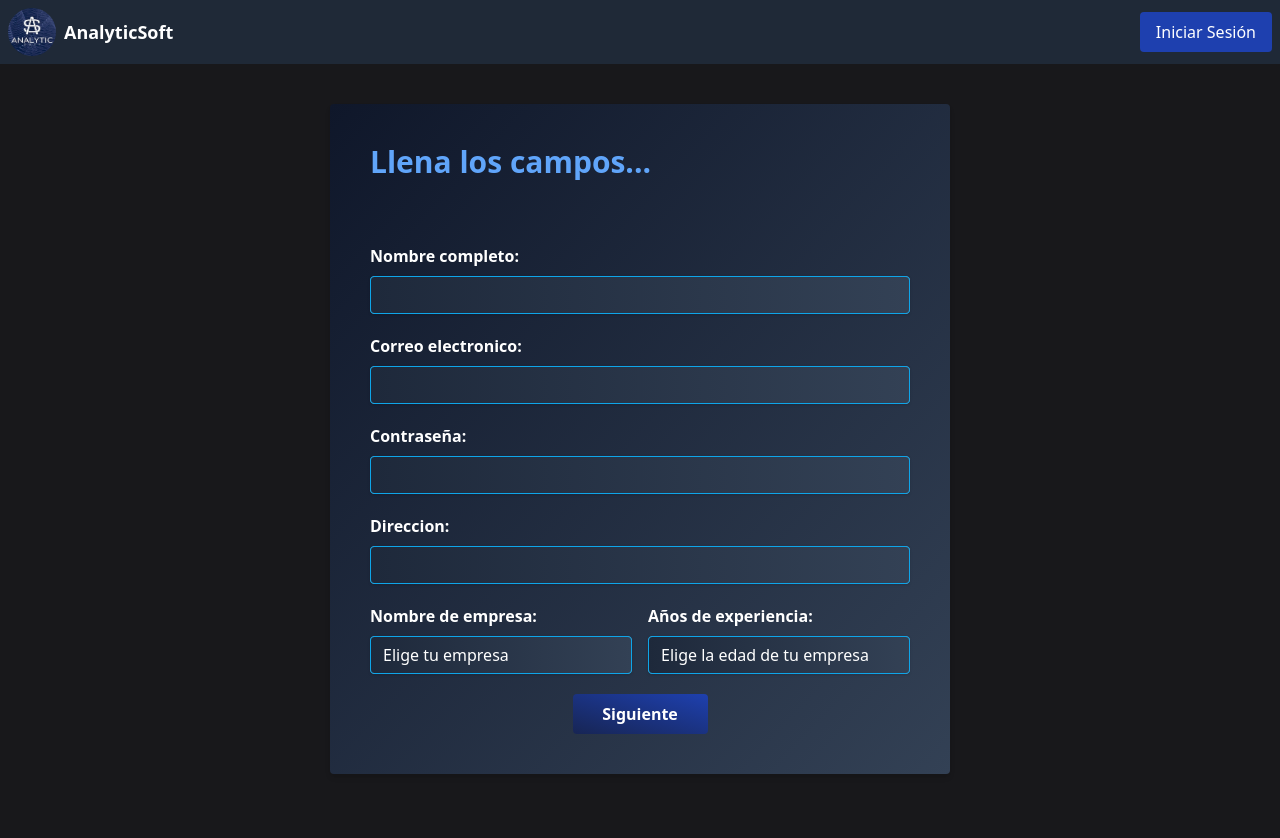
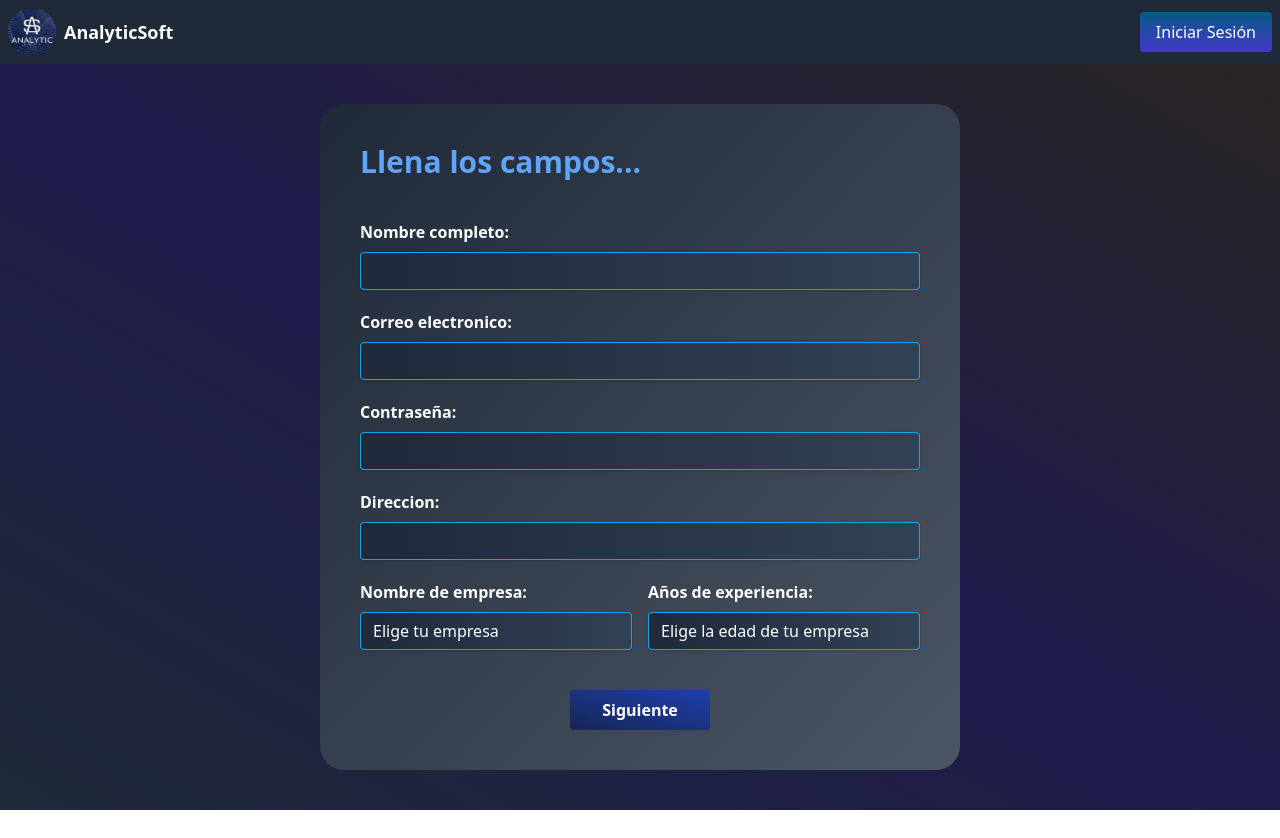
Before and after one commit to Hoakoru/analytic-soft, a React (Vite) app: page /analytic-soft/suscription in a window 1280 px wide. After the commit the page ends 810 px from the top, so only its background shows below. Built offline with nearby package versions, Linux system fonts and the light colour scheme.

Commit message:
update formregister

```diff
--- a/package.json
+++ b/package.json
@@ -20,7 +20,8 @@
     "react-modal": "^3.16.1",
     "react-router-dom": "^6.15.0",
     "react-scroll": "^1.8.9",
-    "styled-components": "^5.3.3"
+    "styled-components": "^5.3.3",
+    "yup": "^1.2.0"
   },
   "devDependencies": {
     "@types/react": "^18.2.15",
--- a/src/App.css
+++ b/src/App.css
@@ -1,6 +1,4 @@
-.shadow-custom-md {
-  box-shadow: inset 0 0 100px rgba(16, 21, 52, 0.5); /* Cambia los valores según tus preferencias */
-}
+
 
 /* Estilo para las opciones seleccionadas */
 select option:checked {
--- a/src/components/CardGroup.jsx
+++ b/src/components/CardGroup.jsx
@@ -51,7 +51,7 @@ const Card = ({ image, title, style, description }) => {
   return (
     <div className="relative flex items-center bg-gradient-to-r from-gray-700 to-gray-600 p-5 rounded-3xl shadow-xl w-9/12 mx-auto">
       {location.pathname !== "/suscription/plans" && (
-        <div class="absolute top-0 left-1/2 transform -translate-x-1/2 -translate-y-1/2 rounded-t-sm shadow-md shadow-slate-900 overflow-hidden h-40 w-40 p-2">
+        <div className="absolute top-0 left-1/2 transform -translate-x-1/2 -translate-y-1/2 rounded-full shadow-md shadow-slate-900 overflow-hidden h-40 w-40 p-4">
           <img src={image} alt="Imagen" />
         </div>
       )}
--- a/src/components/FormRegister.jsx
+++ b/src/components/FormRegister.jsx
@@ -2,16 +2,35 @@ import React, { useState, useEffect } from "react";
 import { useServices } from "../context/ServiceContext";
 import { useNavigate } from "react-router-dom";
 import { Formik, Form, Field, ErrorMessage } from "formik";
+import * as Yup from "yup";
+
+const validationSchema = Yup.object({
+  names: Yup.string()
+    .required("El nombre es obligatorio")
+    .min(3, "El nombre debe tener al menos 3 caracteres")
+    .max(50, "El nombre no debe tener más de 50 caracteres"),
+  email: Yup.string()
+    .email("Correo electrónico no válido")
+    .required("El correo electrónico es obligatorio"),
+  pass: Yup.string()
+    .required("La contraseña es obligatoria")
+    .min(6, "La contraseña debe tener al menos 6 caracteres"),
+  address: Yup.string()
+    .required("La dirección es obligatoria")
+    .min(10, "La dirección debe tener al menos 10 caracteres"),
+  company: Yup.string().required("Selecciona una empresa"),
+  year_exp: Yup.string().required("Selecciona la experiencia de la empresa"),
+});
 
 const FormRegister = () => {
   /* logica de mostra emnsajes en el formulario */
   const [formSend, onChangeFormeSend] = useState(false);
   /* importacion de los metodos mediante el contexto */
   const { createTask } = useServices();
+  const styleError = "text-red-500 text-md mt-1  italic tracking-tight";
   const navigate = useNavigate(); /* impotrtacion de navegacion */
 
   return (
-    <div className="my-16 flex justify-center items-center container mx-auto px-5">
     <Formik
       initialValues={{
         names: "",
@@ -21,16 +40,17 @@ const FormRegister = () => {
         company: "",
         year_exp: "",
       }}
+      validationSchema={validationSchema}
       onSubmit={async (values, { resetForm }) => {
         /* createTask(values); */
-          console.log(values)
+        console.log(values);
         resetForm();
-          navigate("/suscription/plans"); // Ajusta esto según tu navegación
+        /* navigate("/suscription/plans");  */ // Ajusta esto según tu navegación
       }}
     >
       {() => (
-          <Form className="w-full lg:w-1/2 bg-gradient-to-br from-slate-900 to-slate-700 shadow-md rounded mx-auto mt-10 p-10  text-white bold space-y-5">
-            <h2 className="text-blue-400 font-bold text-3xl text-start mb-16">
+        <Form className="lg:w-6/12 bg-gradient-to-br from-gray-800 to-gray-600 rounded-3xl mx-4 lg:mx-auto my-10 p-10 text-white bold space-y-5 relative z-40">
+          <h2 className="text-blue-400 font-bold text-3xl text-start mb-10">
             Llena los campos...
           </h2>
 
@@ -45,11 +65,7 @@ const FormRegister = () => {
               name="names"
               className="shadow appearance-none border border-sky-500 bg-gradient-to-r from-slate-800 to-slate-700 rounded w-full py-2 px-3 leading-tight focus:outline-none focus:shadow-outline text-white"
             />
-              <ErrorMessage
-                name="names"
-                component="div"
-                className="text-sky-400 font-bold text-md mt-1"
-              />
+            <ErrorMessage name="names" component="div" className={styleError} />
           </div>
 
           {/* Correo */}
@@ -63,11 +79,7 @@ const FormRegister = () => {
               name="email"
               className="shadow appearance-none border border-sky-500 bg-gradient-to-r from-slate-800 to-slate-700 rounded w-full py-2 px-3 leading-tight focus:outline-none focus:shadow-outline text-white"
             />
-              <ErrorMessage
-                name="email"
-                component="div"
-                className="text-sky-400 font-bold text-md mt-1"
-              />
+            <ErrorMessage name="email" component="div" className={styleError} />
           </div>
           {/* contrasenia de la cuenta */}
           <div>
@@ -80,11 +92,7 @@ const FormRegister = () => {
               name="pass"
               className="shadow appearance-none border border-sky-500 bg-gradient-to-r from-slate-800 to-slate-700 rounded w-full py-2 px-3 leading-tight focus:outline-none focus:shadow-outline text-white"
             />
-              <ErrorMessage
-                name="pass"
-                component="div"
-                className="text-sky-400 font-bold text-md mt-1"
-              />
+            <ErrorMessage name="pass" component="div" className={styleError} />
           </div>
           {/* direccion de la empresa */}
           <div>
@@ -100,7 +108,7 @@ const FormRegister = () => {
             <ErrorMessage
               name="address"
               component="div"
-                className="text-sky-400 font-bold text-md mt-1"
+              className={styleError}
             />
           </div>
 
@@ -124,7 +132,7 @@ const FormRegister = () => {
               <ErrorMessage
                 name="company"
                 component="div"
-                  className="text-sky-400 font-bold text-md mt-1"
+                className={styleError}
               />
             </div>
 
@@ -147,12 +155,12 @@ const FormRegister = () => {
               <ErrorMessage
                 name="year_exp"
                 component="div"
-                  className="text-sky-400 font-bold text-md mt-1"
+                className={styleError}
               />
             </div>
           </div>
 
-            <div className="flex items-center justify-center">
+          <div className="flex items-center justify-center pt-5">
             <button
               type="submit"
               className="bg-gradient-to-bl from-blue-800 to-blue-950 hover:from-indigo-600 hover:to-indigo-800 text-white font-bold py-2 px-4 rounded focus:outline-none focus:shadow-outline w-full lg:w-1/4"
@@ -163,7 +171,6 @@ const FormRegister = () => {
         </Form>
       )}
     </Formik>
-    </div>
   );
 };
 
--- a/src/components/NavBar.jsx
+++ b/src/components/NavBar.jsx
@@ -55,14 +55,14 @@ const Navbar = ({ currentPage }) => {
         currentPage === "form" ? (
           <Link
             to="/suscription/login"
-            className="text-white bg-blue-800 hover:bg-amber-700 py-2 px-4 rounded hidden lg:flex"
+            className="text-white bg-gradient-to-t from-indigo-700 to-sky-800 py-2 px-4 rounded hover:scale-105 ease-in-out duration-300 transform hidden lg:flex"
           >
             Iniciar Sesión
           </Link>
         ) : location.pathname !== "/application" ? (
           <Link
             to="/suscription/"
-            className="text-white bg-green-800 hover:bg-amber-700 py-2 px-4 rounded hidden lg:flex"
+            className="text-white bg-gradient-to-t from-green-700 to-lime-800 py-2 px-4 rounded hover:scale-105 ease-linear duration-200 transform hidden lg:flex"
           >
             Registrarse
           </Link>
--- a/src/components/Plans.jsx
+++ b/src/components/Plans.jsx
@@ -3,7 +3,6 @@ import CardGroup from "./CardGroup";
 
 function Plans() {
   return (
-    <div className="mt-16 container mx-auto">
     <CardGroup>
       <AsLink
         to="/suscription/"
@@ -12,7 +11,6 @@ function Plans() {
         Volver
       </AsLink>
     </CardGroup>
-    </div>
   );
 }
 
--- a/src/pages/Suscription.jsx
+++ b/src/pages/Suscription.jsx
@@ -1,6 +1,6 @@
 import Navbar from "../components/NavBar";
 import FormRegister from "../components/FormRegister";
-import Plans from "../components/Plans"
+import Plans from "../components/Plans";
 import FormLogin from "../components/FormLogin";
 import { Routes, Route } from "react-router-dom";
 
@@ -8,11 +8,15 @@ const Suscription = () => {
   return (
     <>
       <Navbar currentPage="form" />
-      <Routes>
-        <Route path="/" element={<FormRegister />} />
-        <Route path="/plans" element={<Plans />} />
-        <Route path="/login" element={<FormLogin />} />
-      </Routes>
+      <div className="mt-16 relative">
+        <Routes>
+          <Route path="/" element={<FormRegister />} />
+          <Route path="/plans" element={<Plans />} />
+          <Route path="/login" element={<FormLogin />} />
+        </Routes>
+        <div className="absolute inset-0 bg-gradient-to-bl from-stone-800 via-indigo-950 to-gray-800 z-10"></div>
+      </div>
+
     </>
   );
 };
```
Also changed, not shown: 1 other file (tests, documents, lock files or other folders). Lines whose indentation alone changed are shown as unchanged.
